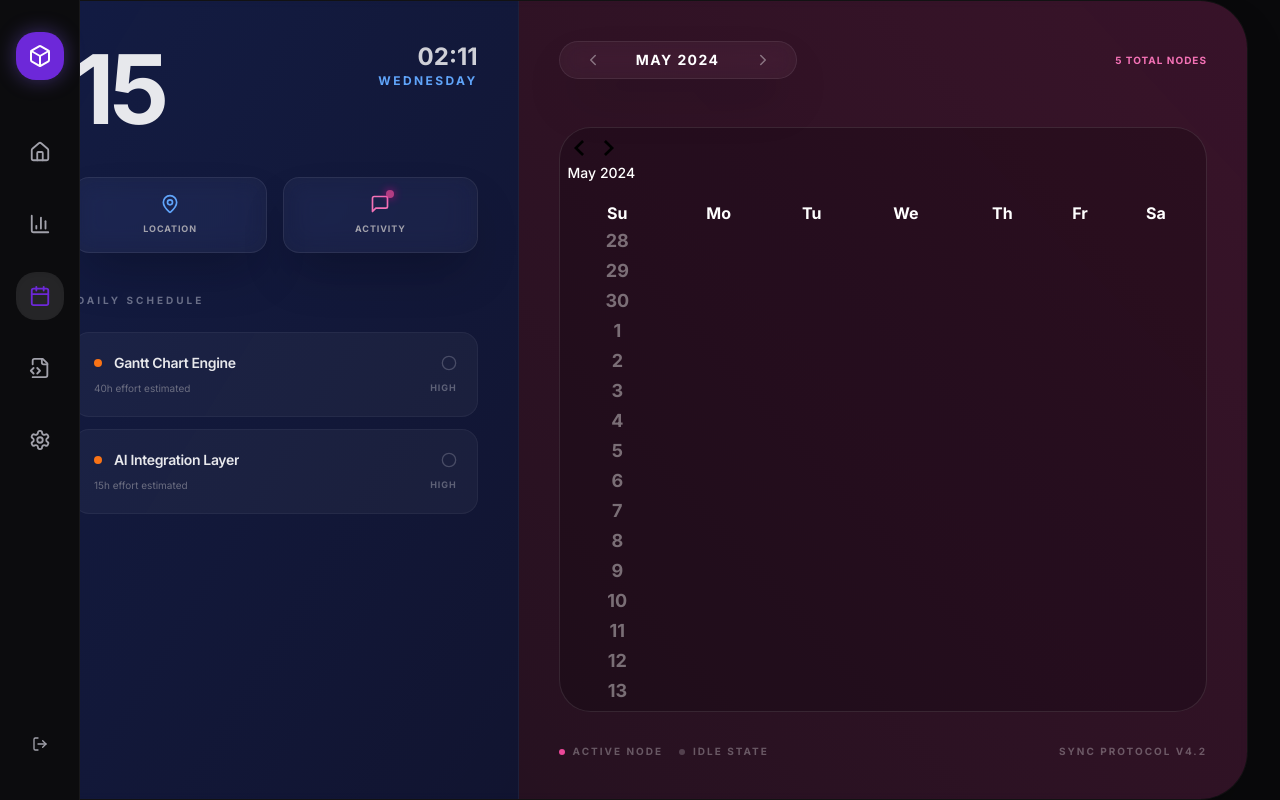
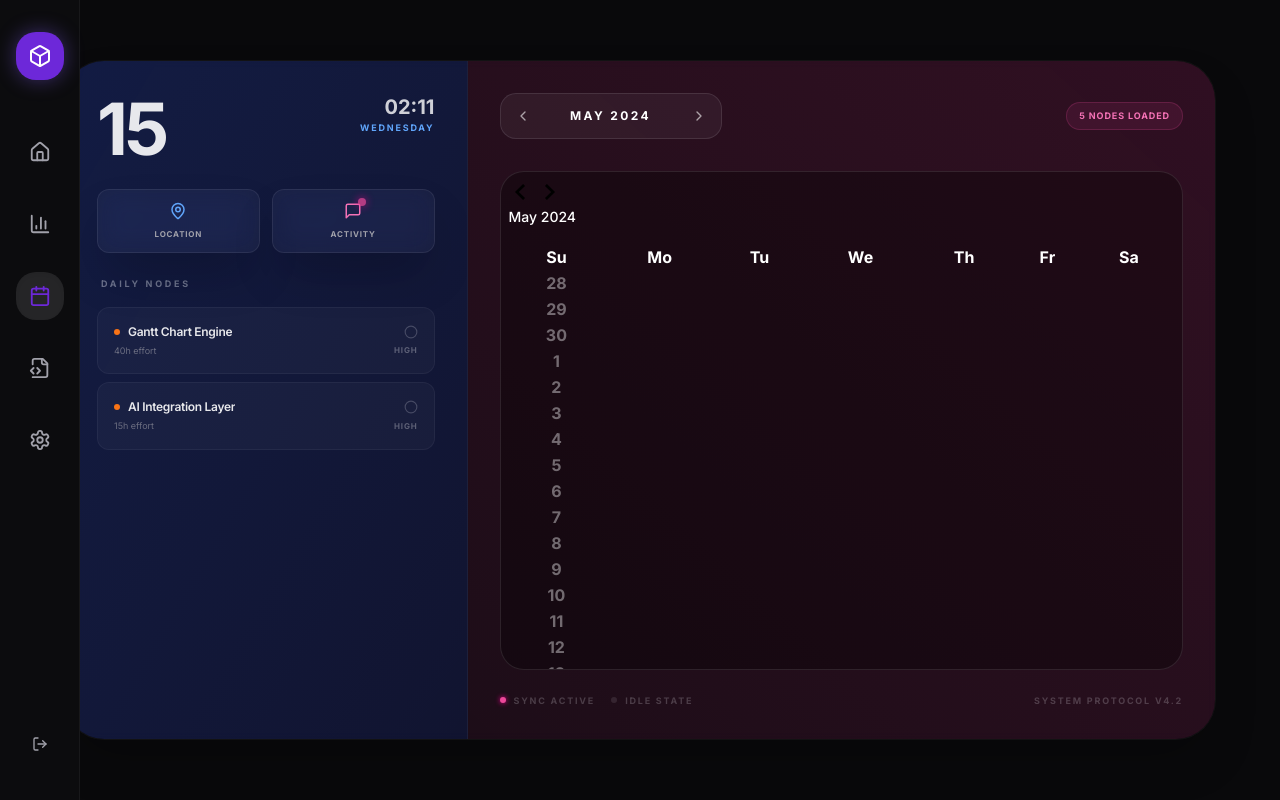
Before and after one commit to KAWTARDAKHAM/XML, a Next.js app: page /dashboard/calendar in a window 1280 px wide. Built offline with nearby package versions, Linux system fonts and the light colour scheme.

Commit message:
amelire leffet du selection le mois et la'anne et meme reduire un peu la

```diff
--- a/src/app/dashboard/calendar/page.tsx
+++ b/src/app/dashboard/calendar/page.tsx
@@ -9,6 +9,7 @@ import { format, parseISO, isWithinInterval, startOfDay, endOfDay, addMonths, su
 import { useState, useEffect } from 'react';
 import { MapPin, MessageSquare, ChevronLeft, ChevronRight, CheckCircle2, Circle, Calendar as CalendarIcon } from 'lucide-react';
 import { cn } from '@/lib/utils';
+import { Button } from '@/components/ui/button';
 
 export default function CalendarPage() {
   const { tasks } = useTasks();
@@ -54,80 +55,80 @@ export default function CalendarPage() {
   };
 
   return (
-    <div className="min-h-screen bg-[#09090B] text-white overflow-hidden">
+    <div className="min-h-screen bg-[#09090B] text-white overflow-hidden flex flex-col">
       <DashboardNav />
 
-      <main className="pl-20 h-screen flex items-center justify-center p-4 lg:p-8">
-        <div className="w-full max-w-7xl h-[800px] flex rounded-[3rem] overflow-hidden shadow-2xl border border-white/5 bg-black/40 backdrop-blur-sm animate-in fade-in zoom-in-95 duration-700">
+      <main className="pl-20 flex-1 flex items-center justify-center p-4 lg:p-6 overflow-hidden">
+        <div className="w-full max-w-6xl h-[85vh] max-h-[750px] flex rounded-[2.5rem] overflow-hidden shadow-2xl border border-white/5 bg-black/40 backdrop-blur-sm animate-in fade-in zoom-in-95 duration-700">
 
           {/* LEFT PANE - TASK LIST (BLUE THEME) */}
-          <div className="w-full lg:w-[40%] bg-[#1A1F4D]/60 p-8 lg:p-10 flex flex-col border-r border-white/5 relative overflow-hidden">
+          <div className="w-full lg:w-[35%] bg-[#1A1F4D]/60 p-6 lg:p-8 flex flex-col border-r border-white/5 relative overflow-hidden">
             <div className="absolute top-0 left-0 w-full h-full bg-gradient-to-br from-blue-600/10 to-transparent pointer-events-none" />
 
-            <div className="relative z-10 flex justify-between items-start mb-10">
-              <div className="text-8xl font-headline font-bold text-white/90 tracking-tighter">
+            <div className="relative z-10 flex justify-between items-start mb-6">
+              <div className="text-7xl font-headline font-bold text-white/90 tracking-tighter">
                 {selectedDate ? format(selectedDate, 'dd') : format(new Date(), 'dd')}
               </div>
               <div className="text-right">
-                <div className="text-2xl font-headline font-bold text-white/80">{currentTime || "--:--"}</div>
-                <div className="text-xs uppercase tracking-[0.2em] text-blue-400 font-bold">
+                <div className="text-xl font-headline font-bold text-white/80">{currentTime || "--:--"}</div>
+                <div className="text-[9px] uppercase tracking-[0.2em] text-blue-400 font-bold">
                   {selectedDate ? format(selectedDate, 'EEEE') : format(new Date(), 'EEEE')}
                 </div>
               </div>
             </div>
 
-            <div className="grid grid-cols-2 gap-4 mb-10 relative z-10">
-              <div className="glass bg-white/5 p-4 rounded-2xl flex flex-col items-center justify-center gap-2 group cursor-pointer hover:bg-white/10 transition-all border-white/5">
-                <MapPin className="text-blue-400 group-hover:scale-110 transition-transform" size={20} />
-                <span className="text-[9px] uppercase tracking-widest text-muted-foreground font-bold">Location</span>
+            <div className="grid grid-cols-2 gap-3 mb-6 relative z-10">
+              <div className="glass bg-white/5 p-3 rounded-xl flex flex-col items-center justify-center gap-2 group cursor-pointer hover:bg-white/10 transition-all border-white/5">
+                <MapPin className="text-blue-400 group-hover:scale-110 transition-transform" size={18} />
+                <span className="text-[8px] uppercase tracking-widest text-muted-foreground font-bold">Location</span>
               </div>
-              <div className="glass bg-white/5 p-4 rounded-2xl flex flex-col items-center justify-center gap-2 group cursor-pointer hover:bg-white/10 transition-all border-white/5">
+              <div className="glass bg-white/5 p-3 rounded-xl flex flex-col items-center justify-center gap-2 group cursor-pointer hover:bg-white/10 transition-all border-white/5">
                 <div className="relative">
-                  <MessageSquare className="text-pink-400 group-hover:scale-110 transition-transform" size={20} />
+                  <MessageSquare className="text-pink-400 group-hover:scale-110 transition-transform" size={18} />
                   {tasksOnSelectedDay.length > 0 && (
                     <div className="absolute -top-1 -right-1 w-2 h-2 bg-pink-500 rounded-full animate-pulse shadow-[0_0_8px_#ec008c]" />
                   )}
                 </div>
-                <span className="text-[9px] uppercase tracking-widest text-muted-foreground font-bold">Activity</span>
+                <span className="text-[8px] uppercase tracking-widest text-muted-foreground font-bold">Activity</span>
               </div>
             </div>
 
-            <h3 className="text-[10px] uppercase tracking-[0.3em] text-white/40 font-bold mb-6 pl-1">Daily Schedule</h3>
+            <h3 className="text-[9px] uppercase tracking-[0.3em] text-white/40 font-bold mb-4 pl-1">Daily Nodes</h3>
 
             <ScrollArea className="flex-1 -mx-2 px-2 relative z-10">
-              <div className="space-y-3">
+              <div className="space-y-2">
                 {tasksOnSelectedDay.map(task => (
-                  <div key={task.id} className="group p-5 rounded-2xl bg-white/[0.04] border border-white/5 hover:bg-white/[0.08] transition-all duration-300">
+                  <div key={task.id} className="group p-4 rounded-xl bg-white/[0.03] border border-white/5 hover:bg-white/[0.06] transition-all duration-300">
                     <div className="flex items-center justify-between gap-3">
-                      <div className="flex items-center gap-3">
+                      <div className="flex items-center gap-2">
                         <div className={cn(
-                          "w-2 h-2 rounded-full",
+                          "w-1.5 h-1.5 rounded-full",
                           task.priority === 'Critical' ? "bg-rose-500 shadow-[0_0_8px_rgba(244,63,94,0.6)]" :
                           task.priority === 'High' ? "bg-orange-500" : "bg-blue-500"
                         )} />
-                        <h4 className="text-sm font-semibold text-white/90 line-clamp-1">{task.name}</h4>
+                        <h4 className="text-xs font-semibold text-white/90 line-clamp-1">{task.name}</h4>
                       </div>
                       {task.status === 'completed' ? (
-                        <CheckCircle2 size={16} className="text-emerald-400 shrink-0" />
+                        <CheckCircle2 size={14} className="text-emerald-400 shrink-0" />
                       ) : (
-                        <Circle size={16} className="text-white/20 shrink-0" />
+                        <Circle size={14} className="text-white/20 shrink-0" />
                       )}
                     </div>
-                    <div className="mt-2 flex items-center justify-between">
-                      <p className="text-[10px] text-muted-foreground line-clamp-1 opacity-60">
-                        {task.estimatedEffortHours}h effort estimated
+                    <div className="mt-1 flex items-center justify-between">
+                      <p className="text-[9px] text-muted-foreground line-clamp-1 opacity-60">
+                        {task.estimatedEffortHours}h effort
                       </p>
-                      <span className="text-[9px] uppercase tracking-widest text-white/30 font-bold">{task.priority}</span>
+                      <span className="text-[8px] uppercase tracking-widest text-white/30 font-bold">{task.priority}</span>
                     </div>
                   </div>
                 ))}
 
                 {tasksOnSelectedDay.length === 0 && (
-                  <div className="py-20 text-center flex flex-col items-center gap-4">
-                    <div className="w-12 h-12 rounded-full bg-white/5 flex items-center justify-center opacity-20">
-                      <CalendarIcon size={20} />
+                  <div className="py-12 text-center flex flex-col items-center gap-3">
+                    <div className="w-10 h-10 rounded-full bg-white/5 flex items-center justify-center opacity-10">
+                      <CalendarIcon size={18} />
                     </div>
-                    <p className="text-sm font-medium italic opacity-20">No synchronized events</p>
+                    <p className="text-[10px] font-medium italic opacity-20 uppercase tracking-widest">Idle state</p>
                   </div>
                 )}
               </div>
@@ -135,24 +136,39 @@ export default function CalendarPage() {
           </div>
 
           {/* RIGHT PANE - CALENDAR GRID (MAGENTA THEME) */}
-          <div className="hidden lg:flex flex-1 bg-[#3D1A33]/60 p-10 flex-col relative overflow-hidden">
+          <div className="hidden lg:flex flex-1 bg-[#2D1326]/60 p-8 flex-col relative overflow-hidden">
             <div className="absolute top-0 right-0 w-full h-full bg-gradient-to-bl from-pink-600/10 to-transparent pointer-events-none" />
 
             <div className="relative z-10 flex flex-col h-full">
-              <div className="flex items-center justify-between mb-12">
-                <div className="flex items-center gap-4 glass bg-white/5 border-white/10 rounded-full px-6 py-2">
-                  <ChevronLeft onClick={prevMonth} size={18} className="text-white/40 hover:text-white cursor-pointer transition-colors" />
-                  <h2 className="text-sm font-bold text-white tracking-widest uppercase min-w-[120px] text-center">
+              {/* Improved Month Selector */}
+              <div className="flex items-center justify-between mb-8">
+                <div className="flex items-center p-1 bg-white/5 border border-white/10 rounded-2xl">
+                  <Button
+                    variant="ghost"
+                    size="icon"
+                    onClick={prevMonth}
+                    className="h-9 w-9 text-white/60 hover:text-white hover:bg-white/10 rounded-xl"
+                  >
+                    <ChevronLeft size={16} />
+                  </Button>
+                  <h2 className="text-xs font-bold text-white tracking-[0.2em] uppercase min-w-[140px] text-center">
                     {format(month, 'MMMM yyyy')}
                   </h2>
-                  <ChevronRight onClick={nextMonth} size={18} className="text-white/40 hover:text-white cursor-pointer transition-colors" />
+                  <Button
+                    variant="ghost"
+                    size="icon"
+                    onClick={nextMonth}
+                    className="h-9 w-9 text-white/60 hover:text-white hover:bg-white/10 rounded-xl"
+                  >
+                    <ChevronRight size={16} />
+                  </Button>
                 </div>
-                <div className="text-[10px] text-pink-400 font-bold tracking-widest uppercase">
-                  {tasks.length} Total Nodes
+                <div className="text-[9px] text-pink-400 font-bold tracking-widest uppercase bg-pink-500/10 px-3 py-1.5 rounded-full border border-pink-500/20">
+                  {tasks.length} Nodes Loaded
                 </div>
               </div>
 
-              <div className="flex-1 bg-black/20 rounded-[2rem] border border-white/10 p-2 overflow-hidden">
+              <div className="flex-1 bg-black/30 rounded-[1.5rem] border border-white/10 p-2 overflow-hidden flex flex-col">
                 <Calendar
                   mode="single"
                   selected={selectedDate}
@@ -168,32 +184,32 @@ export default function CalendarPage() {
                     caption: "hidden",
                     table: "w-full border-collapse h-full flex flex-col",
                     head_row: "flex w-full mb-2",
-                    head_cell: "flex-1 text-pink-400 font-bold text-[10px] uppercase tracking-[0.2em] text-center pb-4",
+                    head_cell: "flex-1 text-pink-400 font-bold text-[9px] uppercase tracking-[0.2em] text-center pb-2",
                     row: "flex w-full flex-1 border-t border-white/5",
                     cell: "flex-1 text-center text-sm p-0 relative border-l border-white/5 first:border-l-0 focus-within:z-20 flex items-stretch",
                     day: cn(
-                      "w-full h-full font-bold transition-all flex flex-col items-center justify-center text-lg text-white/40 hover:bg-white/5",
+                      "w-full h-full font-bold transition-all flex flex-col items-center justify-center text-base text-white/40 hover:bg-white/5",
                     ),
-                    day_selected: "bg-pink-600/20 !text-white !opacity-100 after:content-[''] after:absolute after:inset-0 after:border-2 after:border-pink-500 after:rounded-none",
+                    day_selected: "bg-pink-600/30 !text-white !opacity-100 after:content-[''] after:absolute after:inset-0 after:border-2 after:border-pink-500 after:rounded-none",
                     day_today: "text-white underline underline-offset-4 decoration-pink-500",
                     day_outside: "opacity-10 grayscale",
-                    day_hasTask: "before:content-[''] before:absolute before:top-4 before:right-4 before:w-1.5 before:h-1.5 before:bg-pink-500 before:rounded-full before:shadow-[0_0_8px_#ec008c]",
+                    day_hasTask: "before:content-[''] before:absolute before:top-2 before:right-2 before:w-1.5 before:h-1.5 before:bg-pink-500 before:rounded-full before:shadow-[0_0_8px_#ec008c]",
                   }}
                 />
               </div>
 
-              <div className="mt-8 flex items-center justify-between text-[10px] font-bold tracking-[0.2em] text-white/30 uppercase">
+              <div className="mt-6 flex items-center justify-between text-[9px] font-bold tracking-[0.2em] text-white/20 uppercase">
                 <div className="flex gap-4">
                   <div className="flex items-center gap-2">
-                    <div className="w-1.5 h-1.5 rounded-full bg-pink-500" />
-                    <span>Active Node</span>
+                    <div className="w-1.5 h-1.5 rounded-full bg-pink-500 shadow-[0_0_5px_#ec008c]" />
+                    <span>Sync Active</span>
                   </div>
                   <div className="flex items-center gap-2">
-                    <div className="w-1.5 h-1.5 rounded-full bg-white/20" />
+                    <div className="w-1.5 h-1.5 rounded-full bg-white/10" />
                     <span>Idle State</span>
                   </div>
                 </div>
-                <div>Sync Protocol v4.2</div>
+                <div>System Protocol v4.2</div>
               </div>
             </div>
           </div>
```
